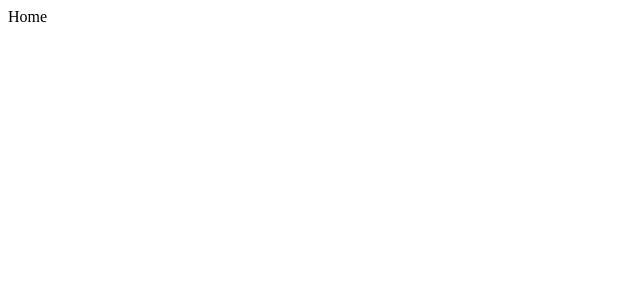
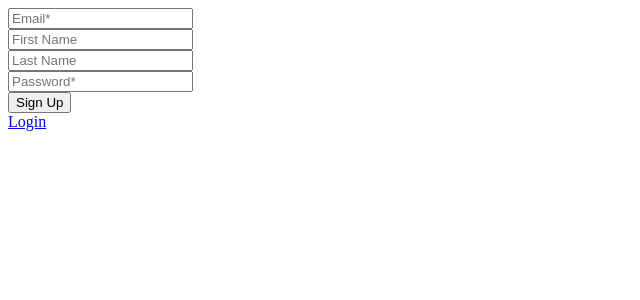
Before and after one commit to sankar-boro/lily-frontend, a React (Create React App) app: page /signup in a window 1280 px wide. Shown: the top 300 px of the page, without its empty margins (0-640 px from the left). Built offline with nearby package versions, Linux system fonts and the light colour scheme.

Commit message:
login and sign up is working

```diff
--- a/package.json
+++ b/package.json
@@ -13,10 +13,14 @@
     "@types/node": "^12.0.0",
     "@types/react": "^17.0.11",
     "@types/react-dom": "^17.0.0",
+    "@types/react-router": "^5.1.15",
+    "@types/react-router-dom": "^5.1.7",
     "axios": "^0.21.1",
     "markdown-to-jsx": "^7.1.3",
     "react": "^17.0.2",
     "react-dom": "^17.0.2",
+    "react-router": "^5.2.0",
+    "react-router-dom": "^5.2.0",
     "react-scripts": "4.0.3",
     "typescript": "^4.3.2",
     "web-vitals": "^1.0.1"
--- a/src/App.tsx
+++ b/src/App.tsx
@@ -1,15 +1,8 @@
 import React from "react";
-import RouteComponent, { Router } from "./route";
-import Home from "./components/home";
-import Login from "./components/login";
+import AppRoute from "./AppRoute";
 
 const App = () => {
-  return (
-    <RouteComponent>
-      <Router component={Home} route="/" />
-      <Router component={Login} route="/login" />
-    </RouteComponent>
-  );
+  return <AppRoute />;
 };
 
 export default App;
--- /dev/null
+++ b/src/AppRoute.tsx
@@ -0,0 +1,55 @@
+import { BrowserRouter as Router, Switch, Route } from "react-router-dom";
+import Home from "./components/Home";
+import Login from "./components/Login";
+import Signup from "./components/Signup";
+import BasicContextProvider, { useBasicContext } from "./BasicContextProvider";
+
+//
+const AuthRoute = () => {
+  return (
+    <Router>
+      <Switch>
+        <Route path="/">
+          <Home />
+        </Route>
+      </Switch>
+    </Router>
+  );
+};
+
+//
+const NotAuthRoute = () => {
+  return (
+    <Router>
+      <Switch>
+        <Route path="/signup">
+          <Signup />
+        </Route>
+        <Route path="/">
+          <Login />
+        </Route>
+      </Switch>
+    </Router>
+  );
+};
+
+//
+const CurrentComponents = () => {
+  const context = useBasicContext();
+  const { auth } = context;
+
+  if (auth) return <AuthRoute />;
+  return <NotAuthRoute />;
+};
+
+//
+const AppRoute = () => {
+  return (
+    <BasicContextProvider>
+      <CurrentComponents />
+    </BasicContextProvider>
+  );
+};
+
+//
+export default AppRoute;
--- /dev/null
+++ b/src/BasicContextProvider.tsx
@@ -0,0 +1,55 @@
+import React, { useContext, useState } from "react";
+
+//
+export type Basic = {
+  auth: boolean;
+  authenticateUser: () => void;
+  logoutUser: () => void;
+};
+
+//
+export const BasicContext = React.createContext<Basic>({
+  auth: false,
+  authenticateUser: () => {},
+  logoutUser: () => {},
+});
+
+//
+export const useBasicContext = () => useContext(BasicContext);
+
+//
+function isAuthUser() {
+  if (localStorage.getItem("auth")) {
+    return true;
+  }
+  return false;
+}
+
+//
+const BasicContextProvider = (props: { children: object }) => {
+  const _isauthUser = isAuthUser();
+  const [auth, setAuth] = useState(_isauthUser);
+  //
+  const authenticateUser = () => {
+    setAuth(true);
+  };
+  //
+  const logoutUser = () => {
+    setAuth(false);
+  };
+  //
+  return (
+    <BasicContext.Provider
+      value={{
+        auth,
+        authenticateUser,
+        logoutUser,
+      }}
+    >
+      {props.children}
+    </BasicContext.Provider>
+  );
+};
+
+//
+export default BasicContextProvider;
--- /dev/null
+++ b/src/components/Home.tsx
@@ -0,0 +1,18 @@
+import React from "react";
+
+const Home = () => {
+  return (
+    <div>
+      Home
+      <button
+        onClick={(e) => {
+          e.preventDefault();
+        }}
+      >
+        Logout
+      </button>
+    </div>
+  );
+};
+
+export default Home;
--- /dev/null
+++ b/src/components/Login.tsx
@@ -0,0 +1,70 @@
+import React, { useState } from "react";
+import axios, { AxiosError, AxiosResponse } from "axios";
+import { useBasicContext } from "../BasicContextProvider";
+import { Link } from "react-router-dom";
+
+const Login = () => {
+  const [email, setEmail] = useState("");
+  const [password, setPassword] = useState("");
+  const context = useBasicContext();
+  //
+  const login = () => {
+    axios
+      .post("http://localhost:8000/login", {
+        email,
+        password,
+      })
+      .then((res: AxiosResponse<{ token: string }>) => {
+        if (res && res.data && res.data.token) {
+          localStorage.setItem("auth", res.data.token);
+          context.authenticateUser();
+        }
+      })
+      .catch((err: AxiosError<any>) => {
+        console.log(err);
+      });
+  };
+
+  //
+  return (
+    <>
+      <form action="#" method="post">
+        <input
+          type="text"
+          placeholder="Email*"
+          name="email"
+          required
+          onChange={(e) => {
+            e.preventDefault();
+            setEmail(e.target.value);
+          }}
+        />
+        <br />
+        <input
+          type="password"
+          placeholder="Password*"
+          name="password"
+          required
+          onChange={(e) => {
+            e.preventDefault();
+            setPassword(e.target.value);
+          }}
+        />
+        <br />
+        <button
+          type="submit"
+          onClick={(e) => {
+            e.preventDefault();
+            login();
+          }}
+        >
+          Login
+        </button>
+      </form>
+
+      <Link to="/signup">Sign up</Link>
+    </>
+  );
+};
+
+export default Login;
--- /dev/null
+++ b/src/components/Signup.tsx
@@ -0,0 +1,93 @@
+import React, { useState } from "react";
+import axios, { AxiosError, AxiosResponse } from "axios";
+import { useBasicContext } from "../BasicContextProvider";
+import { Link, useHistory } from "react-router-dom";
+
+const Login = () => {
+  const [email, setEmail] = useState("");
+  const [password, setPassword] = useState("");
+  const [firstname, setFirstname] = useState("");
+  const [lastname, setLastname] = useState("");
+  const history = useHistory();
+  //
+  const signup = () => {
+    axios
+      .post("http://localhost:8000/signup", {
+        email,
+        password,
+        fname: firstname,
+        lname: lastname,
+      })
+      .then((res: AxiosResponse<any>) => {
+        history.goBack();
+        console.log("Signup", res);
+      })
+      .catch((err: AxiosError<any>) => {
+        console.log("SignupError", err);
+      });
+  };
+
+  //
+  return (
+    <>
+      <form action="#" method="post">
+        <input
+          type="text"
+          placeholder="Email*"
+          name="email"
+          required
+          onChange={(e) => {
+            e.preventDefault();
+            setEmail(e.target.value);
+          }}
+        />
+        <br />
+        <input
+          type="text"
+          placeholder="First Name"
+          name="firstname"
+          required
+          onChange={(e) => {
+            e.preventDefault();
+            setFirstname(e.target.value);
+          }}
+        />
+        <br />
+        <input
+          type="text"
+          placeholder="Last Name"
+          name="lastname"
+          required
+          onChange={(e) => {
+            e.preventDefault();
+            setLastname(e.target.value);
+          }}
+        />
+        <br />
+        <input
+          type="password"
+          placeholder="Password*"
+          name="password"
+          required
+          onChange={(e) => {
+            e.preventDefault();
+            setPassword(e.target.value);
+          }}
+        />
+        <br />
+        <button
+          type="submit"
+          onClick={() => {
+            signup();
+          }}
+        >
+          Sign Up
+        </button>
+      </form>
+
+      <Link to="/">Login</Link>
+    </>
+  );
+};
+
+export default Login;
--- a/src/components/home.tsx
+++ /dev/null
@@ -1,9 +0,0 @@
-import React from "react";
-
-class Home extends React.Component {
-  render() {
-    return <div>Home</div>;
-  }
-}
-
-export default Home;
--- a/src/components/login.tsx
+++ /dev/null
@@ -1,21 +0,0 @@
-import React from "react";
-
-const Login = () => {
-  return (
-    <div>
-      <form action="#" method="post">
-        <div>
-          <input type="text" placeholder="Email" name="email" required />
-        </div>
-        <div>
-          <input type="text" placeholder="Password" name="password" required />
-        </div>
-        <div>
-          <button type="submit">Submit</button>
-        </div>
-      </form>
-    </div>
-  );
-};
-
-export default Login;
--- a/src/route.tsx
+++ /dev/null
@@ -1,61 +0,0 @@
-import { stringify } from "querystring";
-import React, {
-  ComponentType,
-  FC,
-  useContext,
-  useEffect,
-  useState,
-} from "react";
-
-interface RouteElements {
-  [index: string]: () => JSX.Element;
-}
-
-export type Route = {
-  routes: RouteElements;
-  //   newRoute: (path: string, component: React.FunctionComponent<object>) => void;
-};
-
-export const RouteContext = React.createContext<Route>({
-  routes: {},
-  //   newRoute: () => {},
-});
-
-const Default = () => {
-  return <div>You have not set any routes yet.</div>;
-};
-
-export const useRouteContext = () => useContext(RouteContext);
-
-export const Router = (props: any) => null;
-
-const RouteComponent = (props: any) => {
-  const { children } = props;
-  let newElement: RouteElements = {
-    "/": Default,
-  };
-  let firstComponent = "/";
-  children.forEach(
-    (
-      prop: { props: { route: string; component: () => JSX.Element } },
-      index: number
-    ) => {
-      if (index === 0) {
-        firstComponent = prop.props.route;
-      }
-      newElement[prop.props.route] = prop.props.component;
-    }
-  );
-
-  const [currentComponent, setCurrentComponent] = useState(firstComponent);
-  const [Component, setComponent] = useState<RouteElements>(newElement);
-
-  let ONE = Component[currentComponent];
-  return (
-    <RouteContext.Provider value={{ routes: {} }}>
-      <ONE />
-    </RouteContext.Provider>
-  );
-};
-
-export default RouteComponent;
```
Also changed, not shown: src/components/signup.tsx (deleted, +0 -27 lines), 1 other file (tests, documents, lock files or other folders).
